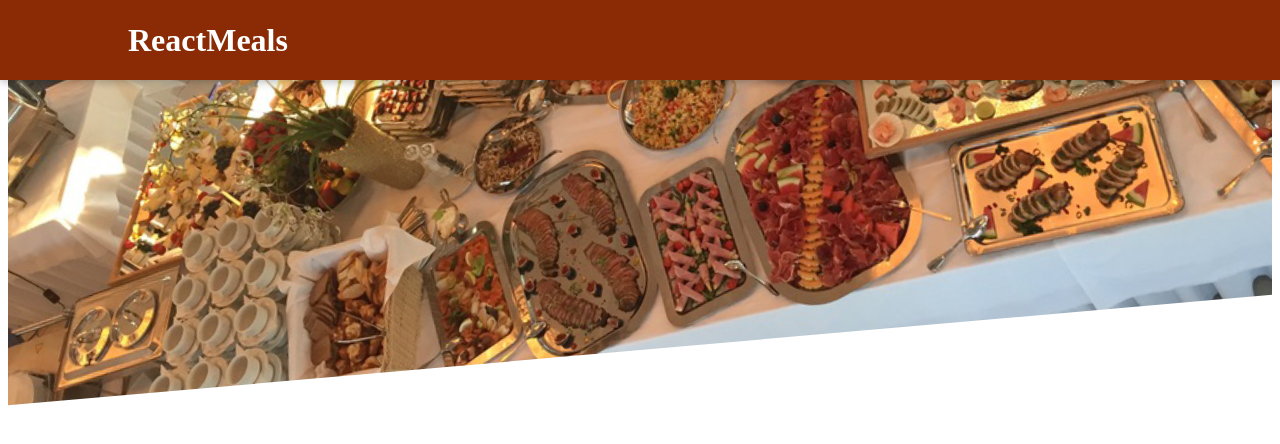
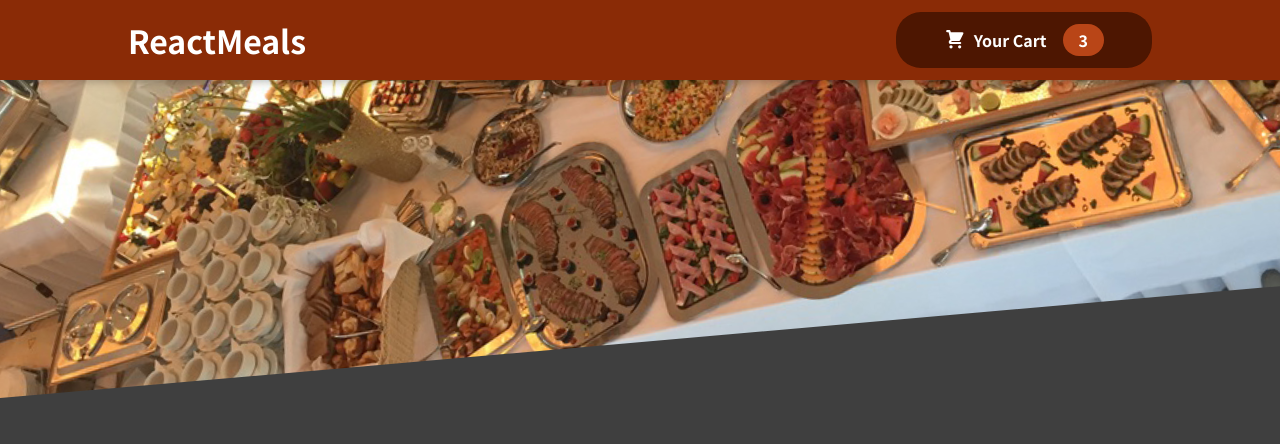
Before and after one commit to Kang-Jiyeon/react-complete-guide, a React (Create React App) app in the folder react-food-ordering-app/: page / in a window 1280 px wide. Shown: the top 444 px of the page. Built offline with nearby package versions, Linux system fonts and the light colour scheme.

Commit message:
230326 update
[추가] HeaderButton 컴포넌트

```diff
--- /dev/null
+++ b/react-food-ordering-app/src/components/Cart/CartIcon.js
@@ -0,0 +1,13 @@
+const CartIcon = () => {
+  return (
+    <svg
+      xmlns="http://www.w3.org/2000/svg"
+      viewBox="0 0 20 20"
+      fill="currentColor"
+    >
+      <path d="M3 1a1 1 0 000 2h1.22l.305 1.222a.997.997 0 00.01.042l1.358 5.43-.893.892C3.74 11.846 4.632 14 6.414 14H15a1 1 0 000-2H6.414l1-1H14a1 1 0 00.894-.553l3-6A1 1 0 0017 3H6.28l-.31-1.243A1 1 0 005 1H3zM16 16.5a1.5 1.5 0 11-3 0 1.5 1.5 0 013 0zM6.5 18a1.5 1.5 0 100-3 1.5 1.5 0 000 3z" />
+    </svg>
+  );
+};
+
+export default CartIcon;
--- a/react-food-ordering-app/src/components/Layout/Header.js
+++ b/react-food-ordering-app/src/components/Layout/Header.js
@@ -1,14 +1,15 @@
 import { Fragment } from "react";
 
+import HeaderCartButton from "./HeaderCartButton";
 import mealsImage from "../../assets/meals.jpg";
-import classes from "./header.module.css";
+import classes from "./Header.module.css";
 
 const Header = (props) => {
   return (
     <Fragment>
       <header className={classes.header}>
         <h1>ReactMeals</h1>
-        <button>Cart</button>
+        <HeaderCartButton />
       </header>
       <div className={classes["main-image"]}>
         <img src={mealsImage} alt="A table full of delicious food" />
--- /dev/null
+++ b/react-food-ordering-app/src/components/Layout/HeaderCartButton.js
@@ -0,0 +1,16 @@
+import CartIcon from "../Cart/CartIcon";
+import classes from "./HeaderCartButton.module.css";
+
+const HeaderCartButton = (props) => {
+  return (
+    <button className={classes.button}>
+      <span className={classes.icon}>
+        <CartIcon />
+      </span>
+      <span>Your Cart</span>
+      <span className={classes.badge}>3</span>
+    </button>
+  );
+};
+
+export default HeaderCartButton;
--- /dev/null
+++ b/react-food-ordering-app/src/components/Layout/HeaderCartButton.module.css
@@ -0,0 +1,63 @@
+.button {
+    cursor: pointer;
+    font: inherit;
+    border: none;
+    background-color: #4d1601;
+    color: white;
+    padding: 0.75rem 3rem;
+    display: flex;
+    justify-content: space-around;
+    align-items: center;
+    border-radius: 25px;
+    font-weight: bold;
+}
+
+.button:hover,
+.button:active {
+    background-color: #2c0d00;
+}
+
+.icon {
+    width: 1.35rem;
+    height: 1.35rem;
+    margin-right: 0.5rem;
+}
+
+.badge {
+    background-color: #b94517;
+    padding: 0.25rem 1rem;
+    border-radius: 25px;
+    margin-left: 1rem;
+    font-weight: bold;
+}
+
+.button:hover .badge,
+.button:active .badge {
+    background-color: #92320c;
+}
+
+.bump {
+    animation: bump 300ms ease-out;
+}
+
+@keyframes bump {
+    0% {
+        transform: scale(1);
+    }
+
+    10% {
+        transform: scale(0.9);
+    }
+
+    30% {
+        transform: scale(1.1);
+    }
+
+    50% {
+        transform: scale(1.15);
+    }
+
+    100% {
+        transform: scale(1);
+    }
+}
--- a/react-food-ordering-app/src/index.css
+++ b/react-food-ordering-app/src/index.css
@@ -0,0 +1,14 @@
+@import url('https://fonts.googleapis.com/css2?family=Noto+Sans+JP:wght@400;700&display=swap');
+
+* {
+    box-sizing: border-box;
+}
+
+html {
+    font-family: 'Noto Sans JP', sans-serif;
+}
+
+body {
+    margin: 0;
+    background-color: #3f3f3f;
+}
```
